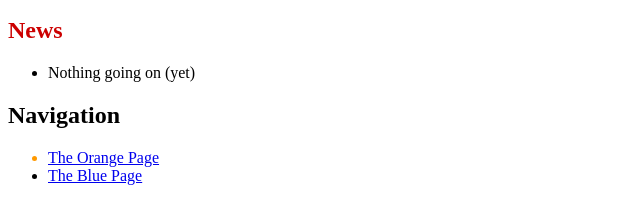
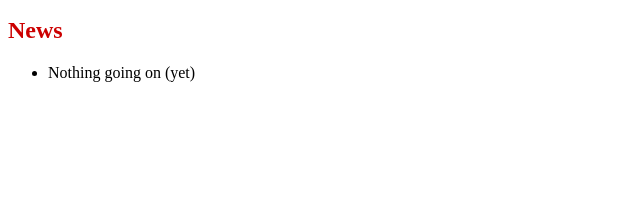
Before and after one commit to dlabro/johns-repo, a plain HTML site: page index.html in a window 1280 px wide. Shown: the part 101-324 px from the top of the page, without its empty margins (0-640 px from the left). Drawn offline with Linux system fonts and the light colour scheme.

Commit message:
Revert "Add navigation links"
This reverts commit aad7b99733936f957898aacfd47b02c5fe1677b5.

```diff
--- a/index.html
+++ b/index.html
@@ -14,16 +14,5 @@
   <ul>
    <li>Nothing going on (yet)</li>
   </ul>
-
-  <h2>Navigation</h2>
-  <ul>
-   <li style="color:#F90">
-    <a href="orange.html">The Orange Page</a>
-   </li>
-
-   <li style:"color:#00F">
-    <a href="blue.html">The Blue Page</a>
-   </li>
-  </ul>
  </body>
 </html>
```
Also changed, not shown: blue.html (+0 -3 lines), orange.html (+0 -3 lines).
